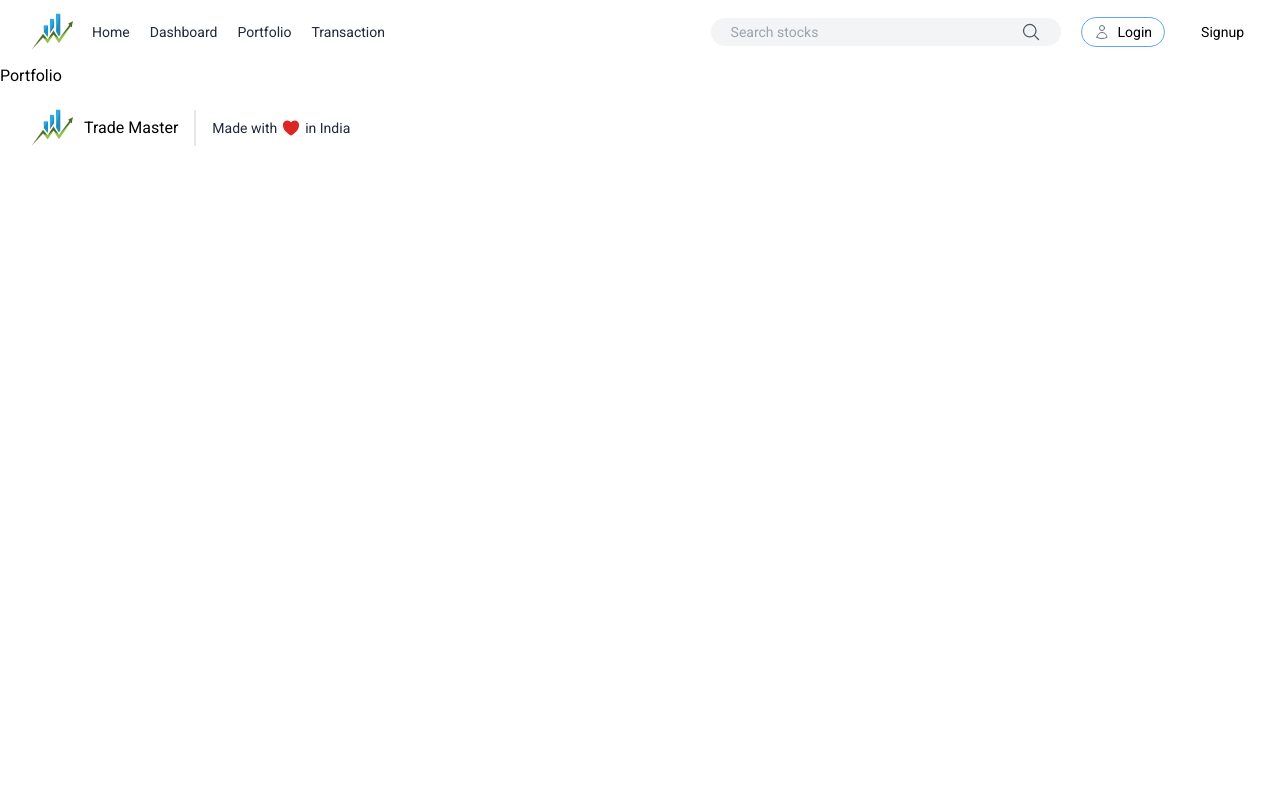
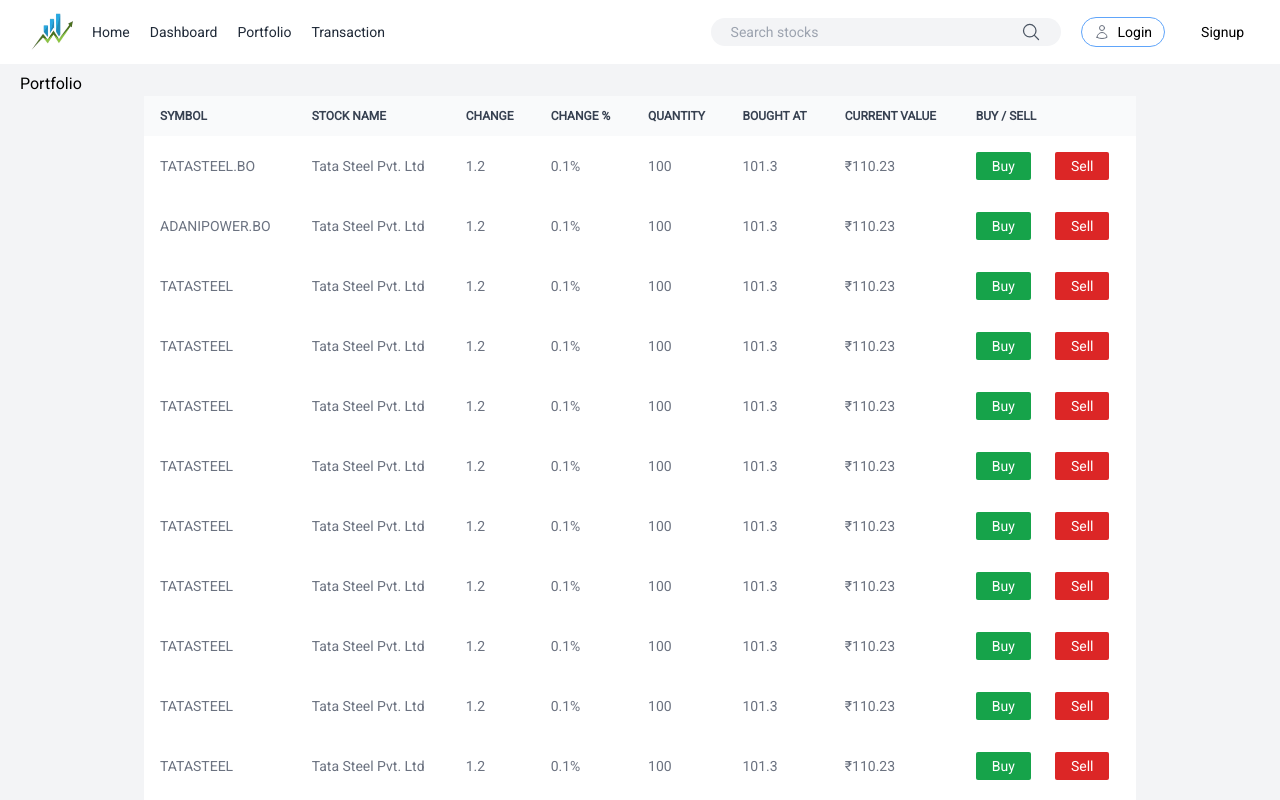
Before and after one commit to Hardik-Dharmik/trade-master-frontend, a React (Create React App) app: page /portfolio in a window 1280 px wide. Shown: the top 800 px of the page. Built offline with nearby package versions, Linux system fonts and the light colour scheme.

Commit message:
Portfolio added

```diff
--- a/src/Pages/Portfolio.js
+++ b/src/Pages/Portfolio.js
@@ -1,7 +1,25 @@
-import React from "react";
+import PortfolioTable from "../components/Portfolio/PortfolioTable";
+
+{
+  /*
+symbol
+fullname
+change
+change%
+qty
+boughtat
+currentprice
+*/
+}
 
 function Portfolio() {
-  return <div>Portfolio</div>;
+  return (
+    <div className="flex flex-col min-h-screen px-5 bg-gray-100 py-2">
+      <p>Portfolio</p>
+
+      <PortfolioTable />
+    </div>
+  );
 }
 
 export default Portfolio;
--- a/src/components/Home/Home.js
+++ b/src/components/Home/Home.js
@@ -26,9 +26,11 @@
 
   let stocks = stockData;
 
-  const onSearch = (searchTerm, stockCode) => {
+  const onSearch = (searchTerm, stockCode, exchange) => {
     setInput(searchTerm);
-    if (stockCode === "NSE") navigate(`/stock/:${stockCode + ".NE"}`);
+    console.log(searchTerm);
+    console.log(stockCode);
+    if (exchange === "NSE") navigate(`/stock/${stockCode + ".NS"}`);
     else navigate(`/stock/${stockCode + ".BO"}`);
   };
 
--- /dev/null
+++ b/src/components/Portfolio/PortfolioRow.js
@@ -0,0 +1,33 @@
+import { useNavigate } from "react-router-dom";
+
+function PortfolioRow({ row }) {
+  let navigate = useNavigate();
+
+  const handleClick = (symbol) => {
+    navigate(`/stock/${symbol}`);
+  };
+  return (
+    <tr
+      class="bg-white dark:bg-gray-800 hover:bg-gray-50 cursor-pointer"
+      onClick={() => handleClick(row.symbol)}
+    >
+      <td class="px-4 py-4">{row.symbol}</td>
+      <td class="px-4 py-4 truncate whitespace-normal">{row.stockName}</td>
+      <td class="px-4 py-4">{row.change}</td>
+      <td class="px-4 py-4">{row.changePercent}</td>
+      <td class="px-4 py-4">{row.quantity}</td>
+      <td class="px-4 py-4">{row.boughtAt}</td>
+      <td class="px-4 py-4">₹{row.currentValue}</td>
+      <td class="px-4 py-4">
+        <div className="flex text-white">
+          <button className="bg-green-600 py-1 px-4 mr-3 rounded-sm">
+            Buy
+          </button>
+          <button className="bg-red-600 py-1 px-4 ml-3 rounded-sm">Sell</button>
+        </div>
+      </td>
+    </tr>
+  );
+}
+
+export default PortfolioRow;
--- /dev/null
+++ b/src/components/Portfolio/PortfolioTable.js
@@ -0,0 +1,220 @@
+import React from "react";
+import PortfolioRow from "./PortfolioRow";
+
+const portfolioData = [
+  {
+    symbol: "TATASTEEL.BO",
+    stockName: "Tata Steel Pvt. Ltd",
+    change: "1.2",
+    changePercent: "0.1%",
+    quantity: "100",
+    boughtAt: "101.3",
+    currentValue: "110.23",
+  },
+  {
+    symbol: "ADANIPOWER.BO",
+    stockName: "Tata Steel Pvt. Ltd",
+    change: "1.2",
+    changePercent: "0.1%",
+    quantity: "100",
+    boughtAt: "101.3",
+    currentValue: "110.23",
+  },
+  {
+    symbol: "TATASTEEL",
+    stockName: "Tata Steel Pvt. Ltd",
+    change: "1.2",
+    changePercent: "0.1%",
+    quantity: "100",
+    boughtAt: "101.3",
+    currentValue: "110.23",
+  },
+  {
+    symbol: "TATASTEEL",
+    stockName: "Tata Steel Pvt. Ltd",
+    change: "1.2",
+    changePercent: "0.1%",
+    quantity: "100",
+    boughtAt: "101.3",
+    currentValue: "110.23",
+  },
+  {
+    symbol: "TATASTEEL",
+    stockName: "Tata Steel Pvt. Ltd",
+    change: "1.2",
+    changePercent: "0.1%",
+    quantity: "100",
+    boughtAt: "101.3",
+    currentValue: "110.23",
+  },
+  {
+    symbol: "TATASTEEL",
+    stockName: "Tata Steel Pvt. Ltd",
+    change: "1.2",
+    changePercent: "0.1%",
+    quantity: "100",
+    boughtAt: "101.3",
+    currentValue: "110.23",
+  },
+  {
+    symbol: "TATASTEEL",
+    stockName: "Tata Steel Pvt. Ltd",
+    change: "1.2",
+    changePercent: "0.1%",
+    quantity: "100",
+    boughtAt: "101.3",
+    currentValue: "110.23",
+  },
+  {
+    symbol: "TATASTEEL",
+    stockName: "Tata Steel Pvt. Ltd",
+    change: "1.2",
+    changePercent: "0.1%",
+    quantity: "100",
+    boughtAt: "101.3",
+    currentValue: "110.23",
+  },
+  {
+    symbol: "TATASTEEL",
+    stockName: "Tata Steel Pvt. Ltd",
+    change: "1.2",
+    changePercent: "0.1%",
+    quantity: "100",
+    boughtAt: "101.3",
+    currentValue: "110.23",
+  },
+  {
+    symbol: "TATASTEEL",
+    stockName: "Tata Steel Pvt. Ltd",
+    change: "1.2",
+    changePercent: "0.1%",
+    quantity: "100",
+    boughtAt: "101.3",
+    currentValue: "110.23",
+  },
+  {
+    symbol: "TATASTEEL",
+    stockName: "Tata Steel Pvt. Ltd",
+    change: "1.2",
+    changePercent: "0.1%",
+    quantity: "100",
+    boughtAt: "101.3",
+    currentValue: "110.23",
+  },
+  {
+    symbol: "TATASTEEL",
+    stockName: "Tata Steel Pvt. Ltd",
+    change: "1.2",
+    changePercent: "0.1%",
+    quantity: "100",
+    boughtAt: "101.3",
+    currentValue: "110.23",
+  },
+  {
+    symbol: "TATASTEEL",
+    stockName: "Tata Steel Pvt. Ltd",
+    change: "1.2",
+    changePercent: "0.1%",
+    quantity: "100",
+    boughtAt: "101.3",
+    currentValue: "110.23",
+  },
+  {
+    symbol: "TATASTEEL",
+    stockName: "Tata Steel Pvt. Ltd",
+    change: "1.2",
+    changePercent: "0.1%",
+    quantity: "100",
+    boughtAt: "101.3",
+    currentValue: "110.23",
+  },
+  {
+    symbol: "TATASTEEL",
+    stockName: "Tata Steel Pvt. Ltd",
+    change: "1.2",
+    changePercent: "0.1%",
+    quantity: "100",
+    boughtAt: "101.3",
+    currentValue: "110.23",
+  },
+  {
+    symbol: "TATASTEEL",
+    stockName: "Tata Steel Pvt. Ltd",
+    change: "1.2",
+    changePercent: "0.1%",
+    quantity: "100",
+    boughtAt: "101.3",
+    currentValue: "110.23",
+  },
+  {
+    symbol: "TATASTEEL",
+    stockName: "Tata Steel Pvt. Ltd",
+    change: "1.2",
+    changePercent: "0.1%",
+    quantity: "100",
+    boughtAt: "101.3",
+    currentValue: "110.23",
+  },
+  {
+    symbol: "TATASTEEL",
+    stockName: "Tata Steel Pvt. Ltd",
+    change: "1.2",
+    changePercent: "0.1%",
+    quantity: "100",
+    boughtAt: "101.3",
+    currentValue: "110.23",
+  },
+  {
+    symbol: "TATASTEEL",
+    stockName: "Tata Steel Pvt. Ltd",
+    change: "1.2",
+    changePercent: "0.1%",
+    quantity: "100",
+    boughtAt: "101.3",
+    currentValue: "110.23",
+  },
+];
+
+function PortfolioTable() {
+  return (
+    <div class="relative overflow-x-auto">
+      <table class="w-4/5 text-sm text-left text-gray-500 dark:text-gray-400 mx-auto">
+        <thead class="text-xs text-gray-700 uppercase bg-gray-50 dark:bg-gray-700 dark:text-gray-400">
+          <tr>
+            <th scope="col" class="px-4 py-3">
+              Symbol
+            </th>
+            <th scope="col" class="px-4 py-3">
+              Stock name
+            </th>
+            <th scope="col" class="px-4 py-3">
+              Change
+            </th>
+            <th scope="col" class="px-4 py-3">
+              Change %
+            </th>
+            <th scope="col" class="px-4 py-3">
+              Quantity
+            </th>
+            <th scope="col" class="px-4 py-3">
+              Bought at
+            </th>
+            <th scope="col" class="px-4 py-3">
+              Current value
+            </th>
+            <th scope="col" class="px-4 py-3">
+              Buy / Sell
+            </th>
+          </tr>
+        </thead>
+        <tbody>
+          {portfolioData.map((row) => (
+            <PortfolioRow row={row} />
+          ))}
+        </tbody>
+      </table>
+    </div>
+  );
+}
+
+export default PortfolioTable;
```
